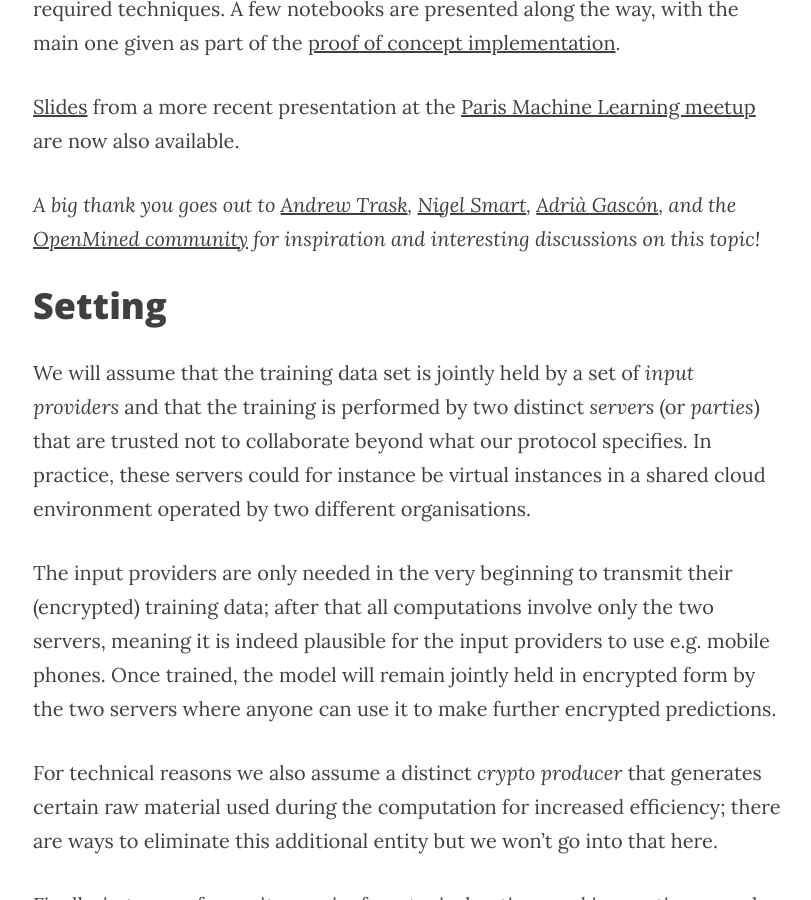
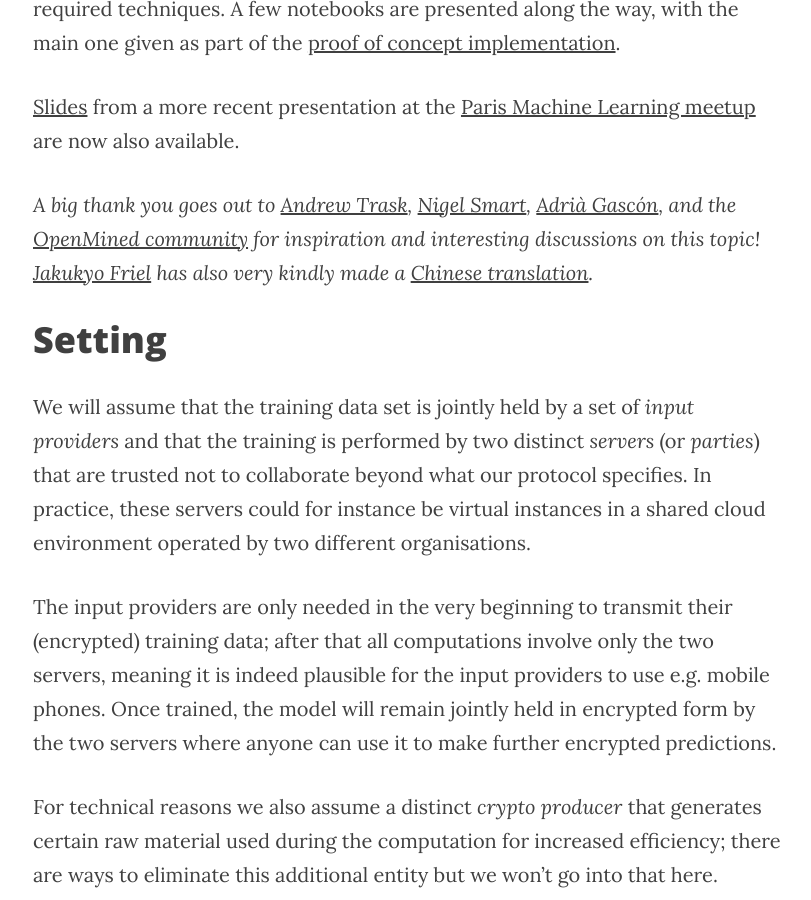
Before and after one commit to mortendahl/mortendahl.github.io, a Jekyll site: the page built from _posts/2017-09-19-private-image-analysis-with-mpc.md, in a window 1280 px wide and 900 px high, scrolled down 1522 px. Shown: the whole window, without its empty margins (232-1043 px from the left). Built offline with Jekyll 4.4.1, drawn with Linux system fonts in a browser that asks for light colours; nearby versions of some CDN libraries.

Commit message:
link to chinese translations

```diff
--- a/_posts/2017-09-19-private-image-analysis-with-mpc.md
+++ b/_posts/2017-09-19-private-image-analysis-with-mpc.md
@@ -21,7 +21,7 @@ In this blog post we'll look at a simpler use case for image analysis but go ove
 
 [Slides](https://github.com/mortendahl/talks/raw/master/ParisML17.pdf) from a more recent presentation at the [Paris Machine Learning meetup](http://mlparis.org/) are now also available.
 
-<em>A big thank you goes out to [Andrew Trask](https://twitter.com/iamtrask), [Nigel Smart](https://twitter.com/smartcryptology), [Adrià Gascón](https://twitter.com/adria), and the [OpenMined community](https://twitter.com/openminedorg) for inspiration and interesting discussions on this topic!</em>
+<em>A big thank you goes out to [Andrew Trask](https://twitter.com/iamtrask), [Nigel Smart](https://twitter.com/smartcryptology), [Adrià Gascón](https://twitter.com/adria), and the [OpenMined community](https://twitter.com/openminedorg) for inspiration and interesting discussions on this topic! [Jakukyo Friel](https://weakish.github.io/) has also very kindly made a [Chinese translation](https://www.jqr.com/article/000113).</em>
 
 
 # Setting
```
Also changed, not shown: _posts/2017-04-17-private-deep-learning-with-mpc.md (+1 -0 lines).
